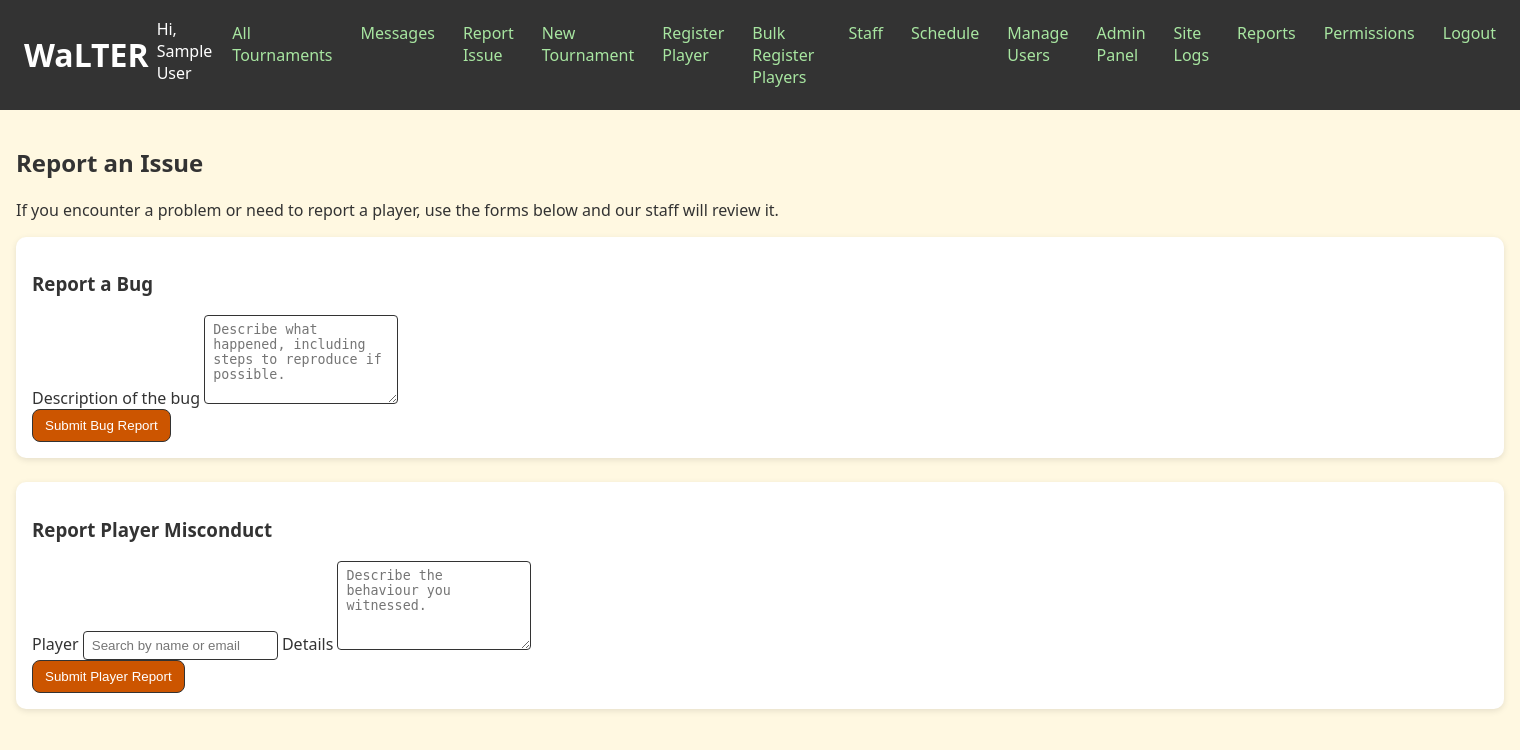
After one commit to orwiad10/walter, a Flask app: page /reports in a window 1520 px wide. The commit adds this page. Shown: the top 750 px of the page. Run offline with Flask 3, Linux system fonts and the light colour scheme; a user stored in the database is signed in; tables that the repository leaves empty hold one stand-in row (values such as "Sample post").

Commit message:
Add reporting workflows and messaging search improvements

```diff
--- a/app/app.py
+++ b/app/app.py
@@ -72,6 +72,10 @@ def create_app():
             if 'permission_overrides' not in columns:
                 db.session.execute(text('ALTER TABLE user ADD COLUMN permission_overrides TEXT'))
                 db.session.commit()
+        if 'report' not in inspector.get_table_names():
+            from .models import Report  # lazy import to avoid circular reference
+
+            Report.__table__.create(bind=db.engine)
 
     from .models import (
         User,
@@ -86,6 +90,7 @@ def create_app():
         SiteLog,
         TournamentLog,
         Message,
+        Report,
         all_permission_keys,
     )
     from .pairing import swiss_pair_round, recommended_rounds, compute_standings, player_points
@@ -300,13 +305,21 @@ def create_app():
     def send_message():
         from .models import User
         if request.method == 'POST':
-            to_email = request.form['to'].strip().lower()
+            recipient_id_raw = request.form.get('recipient_id', '').strip()
+            to_email = (request.form.get('to') or '').strip().lower()
             title = request.form['title'].strip()
             body = request.form['body'].strip()
             if not title or not body:
                 flash('Title and message are required.', 'error')
                 return redirect(url_for('send_message'))
-            recipient = db.session.query(User).filter_by(email=to_email).first()
+            recipient = None
+            if recipient_id_raw:
+                try:
+                    recipient = db.session.get(User, int(recipient_id_raw))
+                except (TypeError, ValueError):
+                    recipient = None
+            if not recipient and to_email:
+                recipient = db.session.query(User).filter_by(email=to_email).first()
             msg = create_encrypted_message(current_user.id, recipient, title, body)
             if not msg:
                 flash('Recipient not found or cannot receive messages', 'error')
@@ -403,6 +416,81 @@ def create_app():
             return redirect(url_for('messages_admin'))
         return render_template('messages/admin.html', roles=roles)
 
+    @app.route('/api/users/search')
+    @login_required
+    def api_user_search():
+        term = (request.args.get('q') or '').strip()
+        results = []
+        if term:
+            pattern = f"%{term}%"
+            users = (
+                db.session.query(User)
+                .filter(or_(User.name.ilike(pattern), User.email.ilike(pattern)))
+                .order_by(User.name)
+                .limit(10)
+                .all()
+            )
+            for user in users:
+                results.append({
+                    'id': user.id,
+                    'name': user.name,
+                    'email': user.email or '',
+                })
+        return {'results': results}
+
+    @app.route('/api/messages/unread')
+    @login_required
+    def api_unread_messages():
+        count = (
+            db.session.query(Message)
+            .filter_by(recipient_id=current_user.id, is_read=False)
+            .count()
+        )
+        return {'count': count}
+
+    @app.route('/reports', methods=['GET', 'POST'])
+    @login_required
+    def submit_report():
+        if request.method == 'POST':
+            report_type = request.form.get('report_type')
+            description = (request.form.get('description') or '').strip()
+            if not description:
+                flash('Description is required.', 'error')
+                return redirect(url_for('submit_report'))
+            if report_type not in ('bug', 'player'):
+                flash('Invalid report type.', 'error')
+                return redirect(url_for('submit_report'))
+            report = Report(report_type=report_type, description=description, reporter_id=current_user.id)
+            if report_type == 'player':
+                reported_user_id_raw = (request.form.get('reported_user_id') or '').strip()
+                if reported_user_id_raw:
+                    try:
+                        reported_user_id = int(reported_user_id_raw)
+                    except ValueError:
+                        flash('Select a valid user to report.', 'error')
+                        return redirect(url_for('submit_report'))
+                    target = db.session.get(User, reported_user_id)
+                    if not target:
+                        flash('Selected user could not be found.', 'error')
+                        return redirect(url_for('submit_report'))
+                    report.reported_user_id = target.id
+                else:
+                    flash('Select a user to report.', 'error')
+                    return redirect(url_for('submit_report'))
+            db.session.add(report)
+            db.session.commit()
+            log_site('report_submit', 'success', report_type)
+            flash('Report submitted. Thank you for your feedback!', 'success')
+            return redirect(url_for('submit_report'))
+        return render_template('reports/index.html')
+
+    @app.route('/admin/reports')
+    @login_required
+    def admin_reports():
+        require_admin()
+        reports = db.session.query(Report).order_by(Report.created_at.desc()).all()
+        return render_template('admin/reports.html', reports=reports)
+
     # ---------- Admin ----------
     def require_permission(perm):
         if not current_user.is_authenticated or not current_user.has_permission(perm):
@@ -602,7 +690,11 @@ def create_app():
             email = request.form['email'].strip().lower()
             name = request.form['name'].strip()
             password = request.form['password']
-            if db.session.query(User).filter_by(email=email).first():
+            password_confirm = request.form.get('password_confirm', '')
+            if password != password_confirm:
+                flash('Passwords do not match', 'error')
+                log_site('admin_register_player', 'failure', 'password mismatch')
+            elif db.session.query(User).filter_by(email=email).first():
                 flash("Email already registered", "error")
                 log_site('admin_register_player', 'failure', 'email exists')
             else:
--- a/app/static/style.css
+++ b/app/static/style.css
@@ -150,6 +150,53 @@ main { padding: 16px; }
   width:100%;
 }
 
+.report-section {
+  background:#fff;
+  padding:16px;
+  border-radius:10px;
+  box-shadow:0 2px 6px rgba(0,0,0,0.1);
+  margin-bottom:24px;
+}
+
+.user-lookup-results {
+  display:none;
+  border:1px solid var(--dark-grey);
+  border-radius:8px;
+  background:#fff;
+  margin:4px 0 12px;
+  max-width:420px;
+  overflow:hidden;
+}
+
+.user-lookup-results.open {
+  display:block;
+}
+
+.user-lookup-option {
+  display:block;
+  width:100%;
+  padding:8px 12px;
+  background:transparent;
+  border:none;
+  border-bottom:1px solid var(--light-green);
+  text-align:left;
+  cursor:pointer;
+}
+
+.user-lookup-option:last-child {
+  border-bottom:none;
+}
+
+.user-lookup-option:hover,
+.user-lookup-option:focus {
+  background:var(--light-green);
+}
+
+.user-lookup-empty {
+  padding:8px 12px;
+  color:var(--dark-grey);
+}
+
 input, select, textarea {
   padding:6px 8px;
   border:1px solid var(--dark-grey);
--- a/app/templates/admin/register_player.html
+++ b/app/templates/admin/register_player.html
@@ -17,6 +17,10 @@
         <td><input name="password" type="password" required></td>
       </tr>
       <tr>
+        <td>Confirm Password</td>
+        <td><input name="password_confirm" type="password" required></td>
+      </tr>
+      <tr>
         <td>Add to Tournament</td>
         <td>
           <select name="tournament_id">
--- a/app/templates/base.html
+++ b/app/templates/base.html
@@ -15,6 +15,7 @@
         <span>Hi, {{ current_user.name }}</span>
         <a href="{{ url_for('index') }}">All Tournaments</a>
         <a href="{{ url_for('messages_home') }}">Messages</a>
+        <a href="{{ url_for('submit_report') }}">Report Issue</a>
         {% if current_user.has_permission('tournaments.manage') %}
         <a href="{{ url_for('new_tournament') }}">New Tournament</a>
         <a href="{{ url_for('admin_register_player') }}">Register Player</a>
@@ -28,6 +29,7 @@
         {% if current_user.has_permission('admin.panel') %}
         <a href="{{ url_for('admin_panel') }}">Admin Panel</a>
         <a href="{{ url_for('site_logs') }}">Site Logs</a>
+        <a href="{{ url_for('admin_reports') }}">Reports</a>
         {% endif %}
         {% if current_user.has_permission('admin.permissions') %}
         <a href="{{ url_for('permissions') }}">Permissions</a>
@@ -108,6 +110,102 @@
       nav.classList.toggle('open');
     });
   }
+  const userSearchEndpoint = "{{ url_for('api_user_search') }}";
+  function attachUserLookup(searchInputId, resultsContainerId, hiddenInputId, emailInputId){
+    const searchInput = document.getElementById(searchInputId);
+    const resultsContainer = document.getElementById(resultsContainerId);
+    if(!searchInput || !resultsContainer){
+      return;
+    }
+    const hiddenInput = hiddenInputId ? document.getElementById(hiddenInputId) : null;
+    const emailInput = emailInputId ? document.getElementById(emailInputId) : null;
+    searchInput.addEventListener('input', function(){
+      const query = searchInput.value.trim();
+      if(query.length < 2){
+        resultsContainer.innerHTML = '';
+        resultsContainer.classList.remove('open');
+        if(hiddenInput){
+          hiddenInput.value = '';
+        }
+        return;
+      }
+      fetch(userSearchEndpoint + '?q=' + encodeURIComponent(query))
+        .then(function(resp){
+          if(!resp.ok){
+            throw new Error('search failed');
+          }
+          return resp.json();
+        })
+        .then(function(data){
+          resultsContainer.innerHTML = '';
+          const results = data.results || [];
+          if(!results.length){
+            const empty = document.createElement('div');
+            empty.className = 'user-lookup-empty';
+            empty.textContent = 'No matching users';
+            resultsContainer.appendChild(empty);
+            resultsContainer.classList.add('open');
+            return;
+          }
+          results.forEach(function(user){
+            const option = document.createElement('button');
+            option.type = 'button';
+            option.className = 'user-lookup-option';
+            option.textContent = user.name + (user.email ? ' (' + user.email + ')' : '');
+            option.addEventListener('click', function(){
+              searchInput.value = user.name;
+              if(hiddenInput){
+                hiddenInput.value = user.id;
+              }
+              if(emailInput && user.email){
+                emailInput.value = user.email;
+              }
+              resultsContainer.innerHTML = '';
+              resultsContainer.classList.remove('open');
+            });
+            resultsContainer.appendChild(option);
+          });
+          resultsContainer.classList.add('open');
+        })
+        .catch(function(){
+          resultsContainer.innerHTML = '';
+          resultsContainer.classList.remove('open');
+        });
+    });
+  }
+  window.attachUserLookup = attachUserLookup;
+  {% if current_user.is_authenticated %}
+  (function(){
+    if(!window.sessionStorage){
+      return;
+    }
+    fetch("{{ url_for('api_unread_messages') }}")
+      .then(function(resp){
+        if(!resp.ok){
+          throw new Error('unread failed');
+        }
+        return resp.json();
+      })
+      .then(function(data){
+        if(!data || typeof data.count !== 'number'){
+          return;
+        }
+        const key = 'walter_unread_count';
+        if(data.count > 0){
+          const previous = sessionStorage.getItem(key);
+          if(previous !== String(data.count)){
+            alert('You have ' + data.count + ' unread message' + (data.count === 1 ? '' : 's') + '.');
+            sessionStorage.setItem(key, String(data.count));
+          }
+        }else{
+          sessionStorage.removeItem(key);
+        }
+      })
+      .catch(function(){
+        /* ignore errors */
+      });
+  })();
+  {% endif %}
   </script>
 </body>
 </html>
--- /dev/null
+++ b/app/templates/reports/index.html
@@ -0,0 +1,37 @@
+{% extends 'base.html' %}
+{% block content %}
+<h2>Report an Issue</h2>
+<p>If you encounter a problem or need to report a player, use the forms below and our staff will review it.</p>
+<section class="report-section">
+  <h3>Report a Bug</h3>
+  <form method="post">
+    <input type="hidden" name="report_type" value="bug">
+    <label>Description of the bug
+      <textarea name="description" rows="5" required placeholder="Describe what happened, including steps to reproduce if possible."></textarea>
+    </label><br>
+    <button class="btn" type="submit">Submit Bug Report</button>
+  </form>
+</section>
+<section class="report-section">
+  <h3>Report Player Misconduct</h3>
+  <form method="post" class="player-report-form">
+    <input type="hidden" name="report_type" value="player">
+    <label>Player
+      <input type="text" id="report-player-search" placeholder="Search by name or email" autocomplete="off">
+    </label>
+    <input type="hidden" name="reported_user_id" id="report-player-id">
+    <div id="report-player-results" class="user-lookup-results" aria-live="polite"></div>
+    <label>Details
+      <textarea name="description" rows="5" required placeholder="Describe the behaviour you witnessed."></textarea>
+    </label><br>
+    <button class="btn" type="submit">Submit Player Report</button>
+  </form>
+</section>
+<script>
+  document.addEventListener('DOMContentLoaded', function(){
+    if(window.attachUserLookup){
+      window.attachUserLookup('report-player-search', 'report-player-results', 'report-player-id');
+    }
+  });
+</script>
+{% endblock %}
```
Also changed, not shown: app/models.py (+14 -0 lines), app/templates/admin/reports.html (added, +29 -0 lines), app/templates/messages/player_send.html (+13 -1 lines), tests/test_db_upgrade.py (+20 -1 lines).
